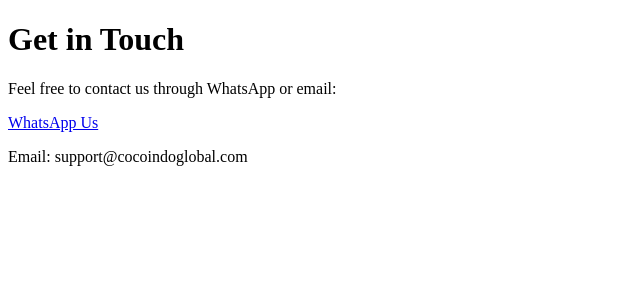
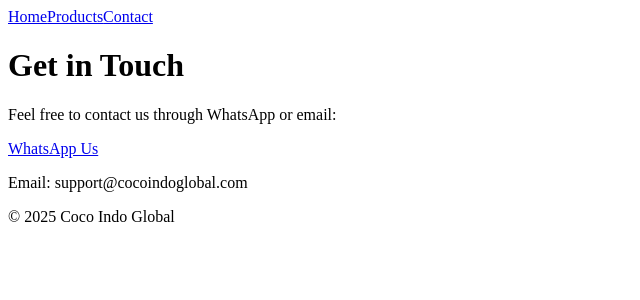
Before and after one commit to cocoindoglobal/cocoindoglobal-website, a Next.js app: page /contact in a window 1280 px wide. Shown: the top 300 px of the page, without its empty margins (0-640 px from the left). Built offline with nearby package versions, Linux system fonts and the light colour scheme.

Commit message:
update contact page with layout and menu bar

```diff
--- a/pages/contact.js
+++ b/pages/contact.js
@@ -1,6 +1,8 @@
+import Layout from '../components/Layout';
+
 export default function Contact() {
   return (
-    <div className="min-h-screen p-8 bg-white text-gray-800">
+    <Layout>
       <h1 className="text-3xl font-bold mb-4">Get in Touch</h1>
       <p className="mb-4">Feel free to contact us through WhatsApp or email:</p>
       <a
@@ -10,6 +12,6 @@
         WhatsApp Us
       </a>
       <p className="mt-4">Email: support@cocoindoglobal.com</p>
-    </div>
+    </Layout>
   );
 }
```
